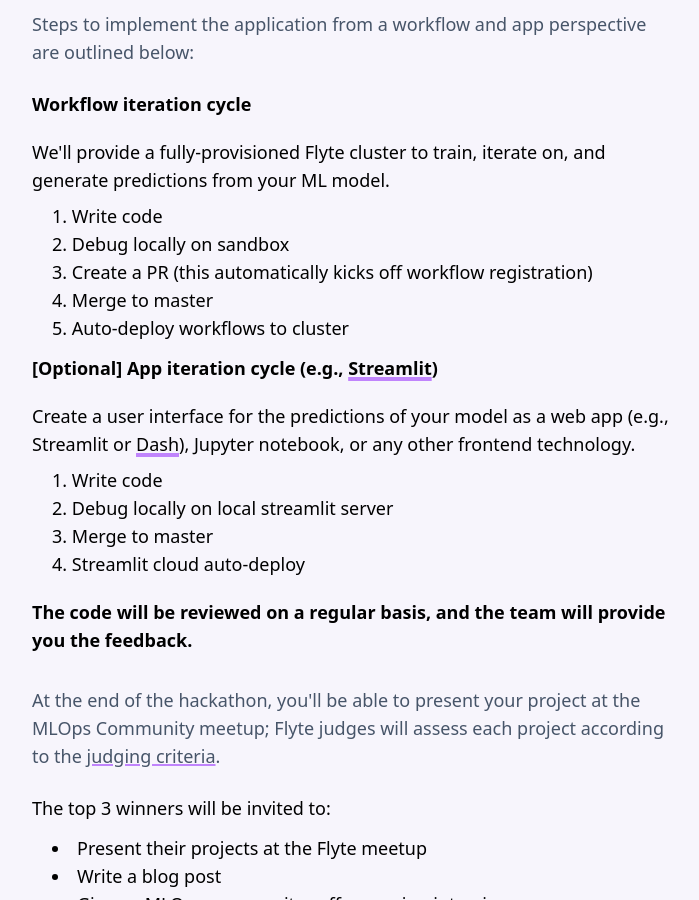
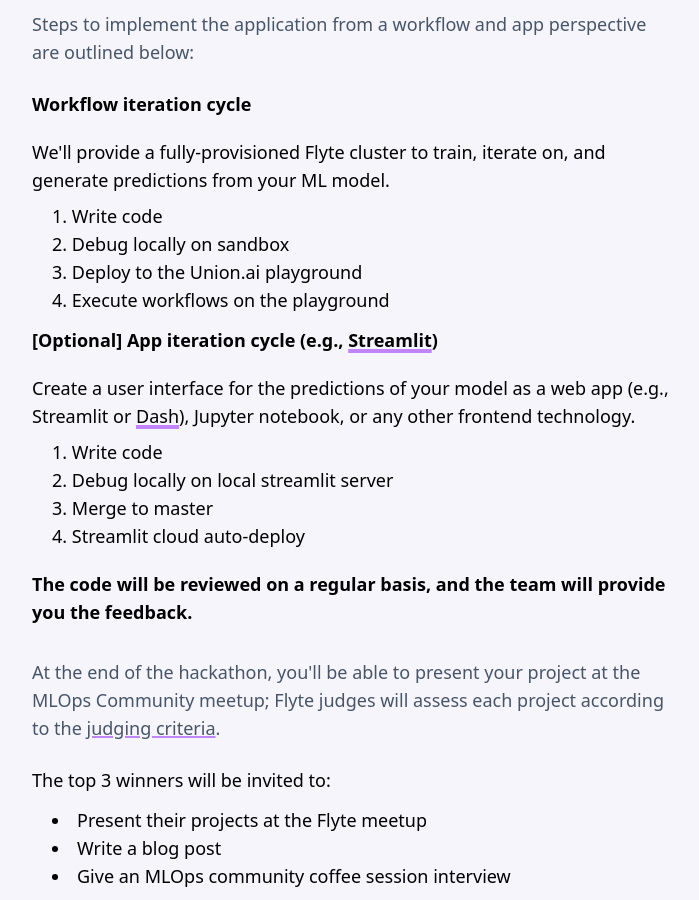
Before and after one commit to flyteorg/flyteorg.github.io, a Jekyll site: the page built from hackathon.html, in a window 1280 px wide and 900 px high, scrolled down 2866 px. Shown: the whole window, without its empty margins (288-987 px from the left). Built offline with Jekyll 4.4.1, drawn with Linux system fonts in a browser that asks for light colours; nearby versions of some CDN libraries; comment, search, counter and statistics services are not loaded.

Commit message:
update hackathon compete instructions, update animations
Signed-off-by: Niels Bantilan <niels.bantilan@gmail.com>

```diff
--- a/_includes/navbar.html
+++ b/_includes/navbar.html
@@ -386,7 +386,7 @@
         </div>
       </div>
     </div>
-    <div class="inline-block py-4 md:py-1 px-3 github-stars-div hidden">
+    <div class="inline-block py-4 md:py-1 px-3 github-stars-div">
       <a
         style="
           background-color: #b8c6db;
@@ -431,7 +431,7 @@
         class="px-2 py-2 text-sm font-semibold text-gray-900 inline-flex relative"
         href="{{ site.github }}/stargazers"
       >
-        <span id="github-stars"></span>
+        <span id="github-stars" class="opacity-0" style="min-width: 35px;">_</span>
       </a>
     </div>
   </nav>
--- a/_layouts/default.html
+++ b/_layouts/default.html
@@ -266,7 +266,8 @@
           Cookies.set("visited", true, { expires: 182, secure: true });
         }, 120000); // 2 minutes
       }
-      $(".github-stars-div").delay(600).fadeIn(600);
+      $("#hero-title").animate({opacity: 1});
+      $("#github-stars").animate({opacity: 1});
       $(".second-nav-item").delay(1000).fadeIn(600);
       $(".third-nav-item").delay(1000).fadeIn(600);
     });
--- a/hackathon.html
+++ b/hackathon.html
@@ -211,10 +211,8 @@ permalink: /hackathon/
       <ul class="list-decimal list-inside font-light pl-5">
         <li>Write code</li>
         <li>Debug locally on sandbox</li>
-        <li>Create a PR (this automatically kicks off workflow registration)
-        </li>
-        <li>Merge to master</li>
-        <li>Auto-deploy workflows to cluster</li>
+        <li>Deploy to the <strong>Union.ai playground</strong></li>
+        <li>Execute workflows on the playground</li>
       </ul>
       <p class="py-3 font-semibold">
         [Optional] App iteration cycle (e.g.,
--- a/index.html
+++ b/index.html
@@ -11,7 +11,8 @@ title: Flyte
     <!--wrapper-->
     <div>
       <h1
-        class="text-white text-4xl sm:text-5xl md:text-6xl leading-tighter font-body font-regular text-left text-center lg:w-5/6 mx-auto"
+        id="hero-title"
+        class="text-white text-4xl sm:text-5xl md:text-6xl leading-tighter font-body font-regular text-left text-center lg:w-5/6 mx-auto opacity-0"
       >
         The Workflow Automation Platform for Complex, Mission-Critical Data and
         ML Processes at Scale
```
